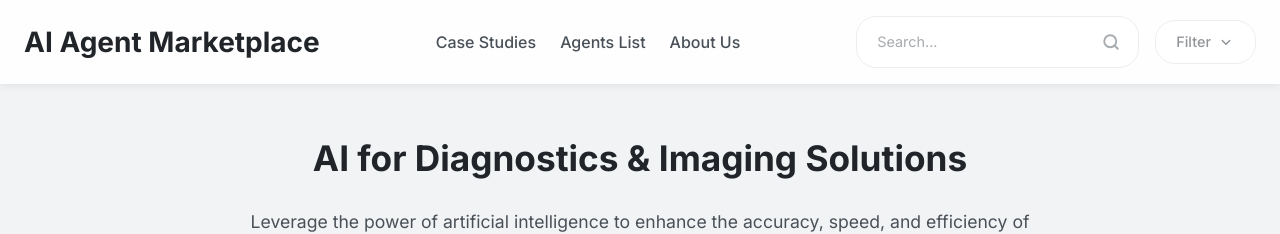
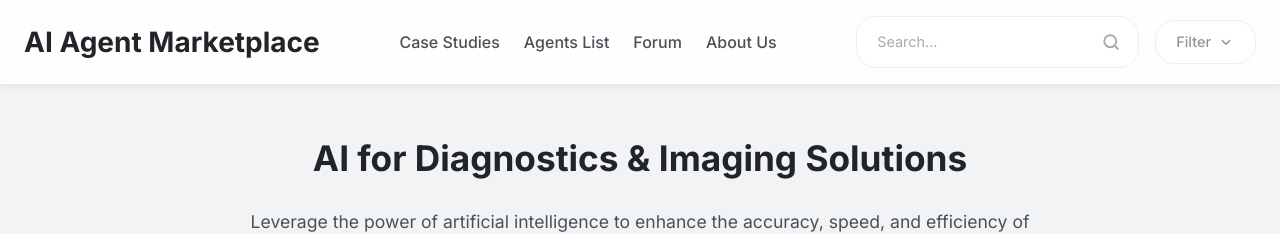
Before and after one commit to nhs-analystx/synapster, a Jekyll site: the page diagnostics.html, which Jekyll copies as it is, in a window 1280 px wide. Shown: the top 234 px of the page. Built offline with Jekyll 4.4.1, drawn with Linux system fonts in a browser that asks for light colours; nearby versions of some CDN libraries.

Commit message:
Update diagnostics.html

```diff
--- a/diagnostics.html
+++ b/diagnostics.html
@@ -263,9 +263,12 @@
     <header>
         <div class="header-content">
             <a href="https://synapster.analystx.uk/" class="header-title">AI Agent Marketplace</a>
-            <nav>
+           <nav>
                 <a href="https://synapster.analystx.uk/cs.html" target="_blank" rel="noopener noreferrer">Case Studies</a>
-                <a href="#">Agents List</a> <a href="#">About Us</a> </nav>
+                <a href="https://synapster.analystx.uk/agents.html" target="_blank" rel="noopener noreferrer">Agents List</a>
+                <a href="https://synapster.analystx.uk/discussion.html" target="_blank" rel="noopener noreferrer">Forum</a>
+                <a href="https://synapster.analystx.uk/about.html" target="_blank" rel="noopener noreferrer">About Us</a>
+            </nav>
              <div class="header-actions">
                 <div id="ai-search-container">
                     <input type="text" id="ai-search-input" placeholder="Search..." disabled>
```
